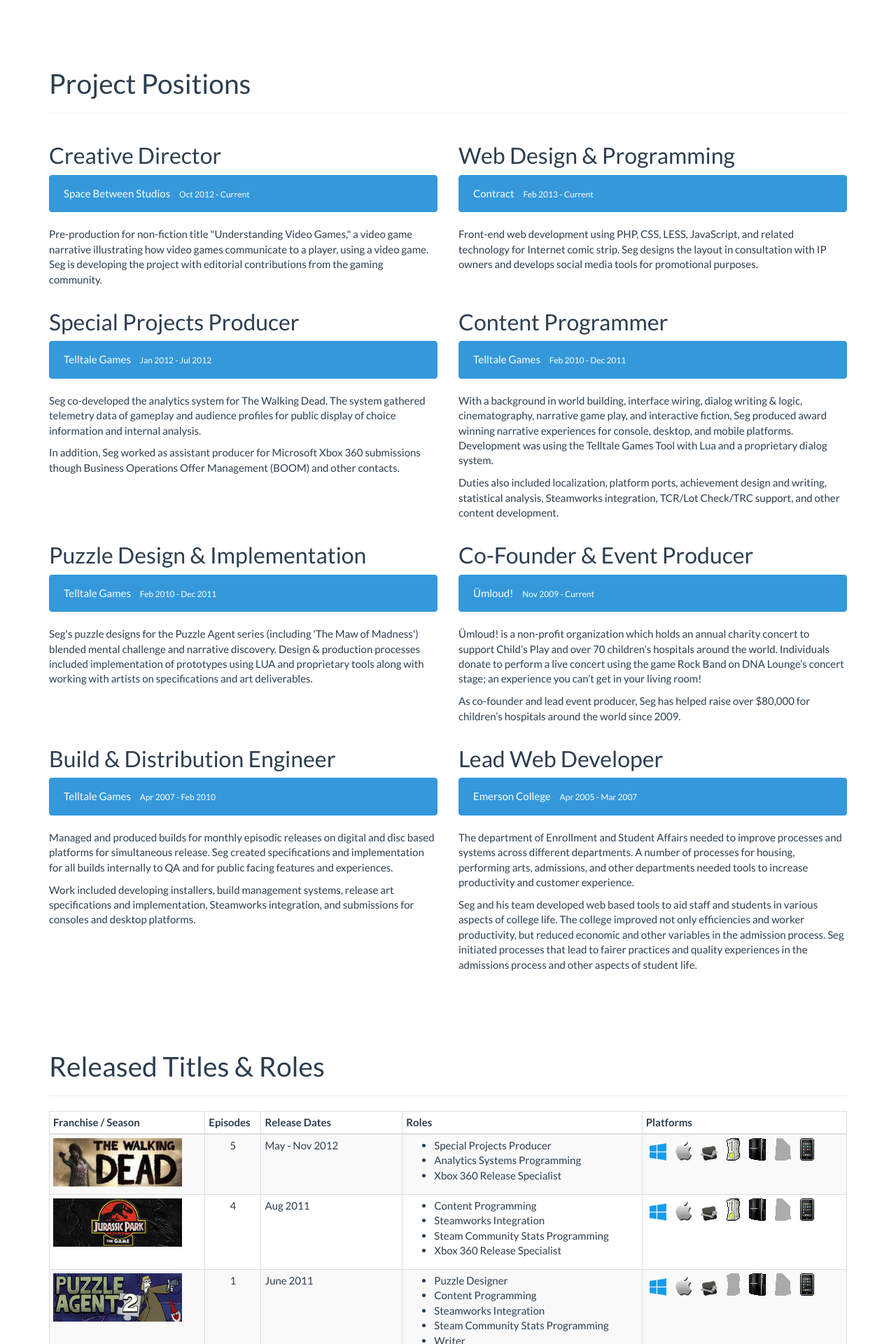
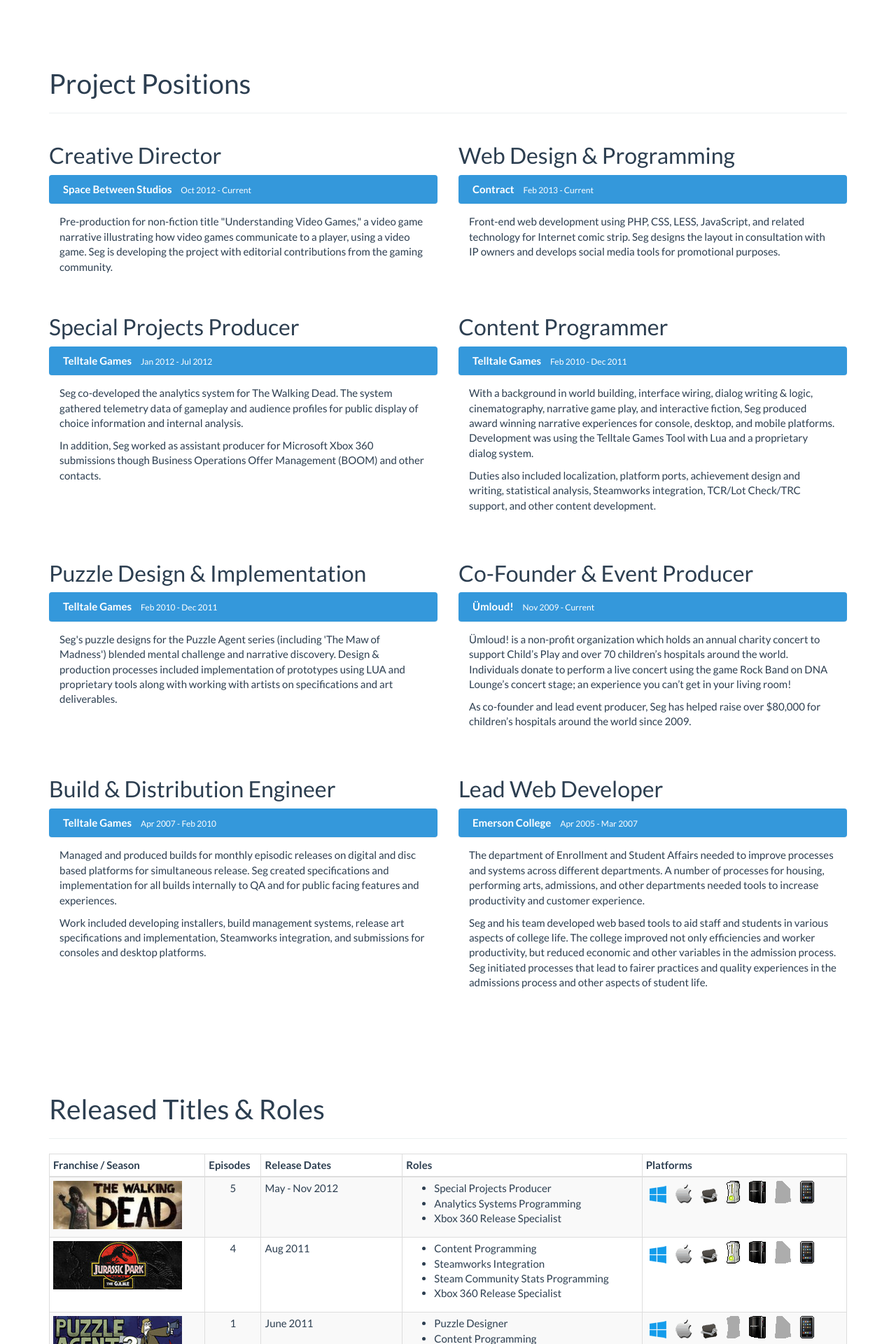
Before and after one commit to TheSeg/theseg.github.io, a Jekyll site: the page built from index.html, in a window 1280 px wide. Shown: the part 2162-4082 px from the top of the page at 70% size. Built offline with Jekyll 4.4.1, drawn with Linux system fonts in a browser that asks for light colours; Markdown is read by kramdown in place of the engine named in the settings; comment, search, counter and statistics services are not loaded.

Commit message:
Positions now uses BS3 Panels.

```diff
--- a/_includes/content/positions.html
+++ b/_includes/content/positions.html
@@ -1,77 +1,136 @@
   <div class="row">
     <div class="col-md-6">
       <h2>Creative Director</h2>
-      <ul class="alert alert-info positionInfo list-inline">
+      <div class="panel panel-info">
+        <div class="panel-heading">
+          <ul class="positionInfo list-inline">
             <li class="company">Space Between Studios</li>
             <li class="dates">Oct 2012 - Current</li>
           </ul>
-      <p>Pre-production for non-fiction title "Understanding Video Games," a video game narrative illustrating how video games communicate to a player, using a video game. Seg is developing the project with editorial contributions from the gaming community.</p>
+        </div>
+        <div class="panel-body">
+          Pre-production for non-fiction title "Understanding Video Games," a video game narrative illustrating how video games communicate to a player, using a video game. Seg is developing the project with editorial contributions from the gaming community.
+        </div>
+      </div>
     </div>
     <div class="col-md-6">
       <h2>Web Design &amp; Programming</h2>
-      <ul class="alert alert-info positionInfo list-inline">
+      <div class="panel panel-info">
+        <div class="panel-heading">
+          <ul class="positionInfo list-inline">
             <li class="company">Contract</li>
             <li class="dates">Feb 2013 - Current</li>
           </ul>
-      <p>Front-end web development using PHP, CSS, LESS, JavaScript, and related technology for Internet comic strip. Seg designs the layout in consultation with IP owners and develops social media tools for promotional purposes.</p>
+        </div>
+        <div class="panel-body">
+          Front-end web development using PHP, CSS, LESS, JavaScript, and related technology for Internet comic strip. Seg designs the layout in consultation with IP owners and develops social media tools for promotional purposes.
         </div>
       </div>
+    </div>
+  </div>
+
   <div class="row">
+
     <div class="col-md-6">
       <h2>Special Projects Producer</h2>
-      <ul class="alert alert-info positionInfo list-inline">
+      <div class="panel panel-info">
+        <div class="panel-heading">
+          <ul class="positionInfo list-inline">
             <li class="company">Telltale Games</li>
             <li class="dates">Jan 2012 - Jul 2012</li>
           </ul>
+        </div>
+        <div class="panel-body">
           <p>Seg co-developed the analytics system for The Walking Dead. The system gathered telemetry data of gameplay and audience profiles for public display of choice information and internal analysis.</p>
           <p>In addition, Seg worked as assistant producer for Microsoft Xbox 360 submissions though Business Operations Offer Management (BOOM) and other contacts.</p>
         </div>
+      </div>
+    </div>
+
     <div class="col-md-6">
       <h2>Content Programmer</h2>
-      <ul class="alert alert-info positionInfo list-inline">
+      <div class="panel panel-info">
+        <div class="panel-heading">
+          <ul class="positionInfo list-inline">
             <li class="company">Telltale Games</li>
             <li class="dates">Feb 2010 - Dec 2011</li>
           </ul>
+        </div>
+        <div class="panel-body">
           <p>With a background in world building, interface wiring, dialog writing &amp; logic, cinematography, narrative game play, and interactive fiction, Seg produced award winning narrative experiences for console, desktop, and mobile platforms. Development was using the Telltale Games Tool with Lua and a proprietary dialog system.</p>
           <p>Duties also included localization, platform ports, achievement design and writing, statistical analysis, Steamworks integration, TCR/Lot Check/TRC support, and other content development.</p>
         </div>
       </div>
+    </div>
+
+  </div>
+
   <div class="row">
+
     <div class="col-md-6">
       <h2>Puzzle Design &amp; Implementation</h2>
-      <ul class="alert alert-info positionInfo list-inline">
+      <div class="panel panel-info">
+        <div class="panel-heading">
+          <ul class="positionInfo list-inline">
             <li class="company">Telltale Games</li>
             <li class="dates">Feb 2010 - Dec 2011</li>
           </ul>
+        </div>
+        <div class="panel-body">
           <p>Seg's puzzle designs for the Puzzle Agent series (including 'The Maw of Madness') blended mental challenge and narrative discovery. Design &amp; production processes included implementation of prototypes using LUA and proprietary tools along with working with artists on specifications and art deliverables.</p>
         </div>
+      </div>
+    </div>
+
     <div class="col-md-6">
       <h2>Co-Founder &amp; Event Producer</h2>
-      <ul class="alert alert-info positionInfo list-inline">
+      <div class="panel panel-info">
+        <div class="panel-heading">
+          <ul class="positionInfo list-inline">
             <li class="company">Ümloud!</li>
             <li class="dates">Nov 2009 - Current</li>
           </ul>
+        </div>
+        <div class="panel-body">
           <p>Ümloud! is a non-profit organization which holds an annual charity concert to support Child’s Play and over 70 children’s hospitals around the world. Individuals donate to perform a live concert using the game Rock Band on DNA Lounge’s concert stage; an experience you can’t get in your living room!</p>
           <p>As co-founder and lead event producer, Seg has helped raise over $80,000 for children’s hospitals around the world since 2009.</p>
         </div>
       </div>
+    </div>
+
+  </div>
+
   <div class="row">
+
     <div class="col-md-6">
       <h2>Build &amp; Distribution Engineer</h2>
-      <ul class="alert alert-info positionInfo list-inline">
+      <div class="panel panel-info">
+        <div class="panel-heading">
+          <ul class="positionInfo list-inline">
             <li class="company">Telltale Games</li>
             <li class="dates">Apr 2007 - Feb 2010</li>
           </ul>
+        </div>
+        <div class="panel-body">
           <p>Managed and produced builds for monthly episodic releases on digital and disc based platforms for simultaneous release. Seg created specifications and implementation for all builds internally to QA and for public facing features and experiences.</p>
           <p>Work included developing installers, build management systems, release art specifications and implementation, Steamworks integration, and submissions for consoles and desktop platforms.</p>
         </div>
+      </div>
+    </div>
+
     <div class="col-md-6">
       <h2>Lead Web Developer</h2>
-      <ul class="alert alert-info positionInfo list-inline">
+      <div class="panel panel-info">
+        <div class="panel-heading">
+          <ul class="positionInfo list-inline">
             <li class="company">Emerson College</li>
             <li class="dates">Apr 2005 - Mar 2007</li>
           </ul>
+        </div>
+        <div class="panel-body">
           <p>The department of Enrollment and Student Affairs needed to improve processes and systems across different departments. A number of processes for housing, performing arts, admissions, and other departments needed tools to increase productivity and customer experience.</p>
           <p>Seg and his team developed web based tools to aid staff and students in various aspects of college life. The college improved not only efficiencies and worker productivity, but reduced economic and other variables in the admission process. Seg initiated processes that lead to fairer practices and quality experiences in the admissions process and other aspects of student life.</p>
         </div>
       </div>
+    </div>
+  </div>
```
Also changed, not shown: _less/seg_resume.less (+11 -1 lines), css/theme-default.css, css/theme-valve.css. Lines whose indentation alone changed are shown as unchanged.
